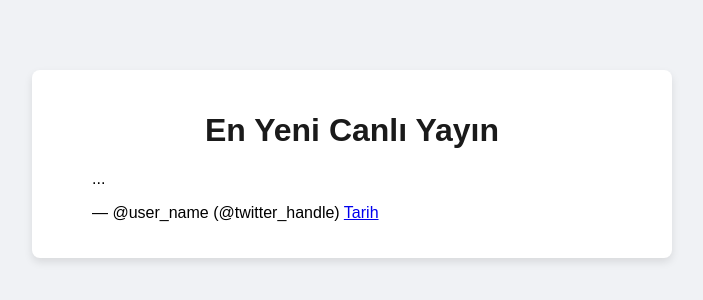
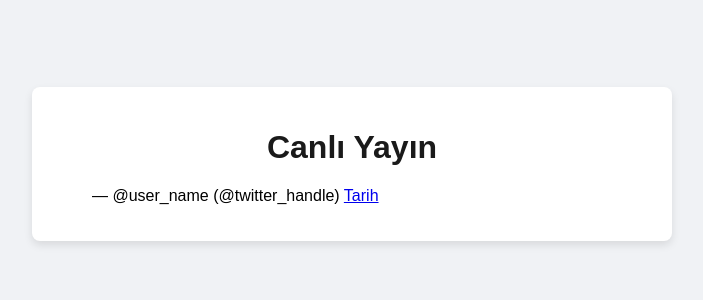
Before and after one commit to LarcivertSports/mac-ozet, a plain HTML site: page index.html in a window 1280 px wide. Shown: the part 236-536 px from the top of the page, without its empty margins (288-991 px from the left). Drawn offline with Linux system fonts and the light colour scheme.

Commit message:
Update index.html

```diff
--- a/index.html
+++ b/index.html
@@ -3,7 +3,7 @@
 <head>
     <meta charset="UTF-8">
     <meta name="viewport" content="width=device-width, initial-scale=1.0">
-    <title>Canlı Yayın Paylaşım Sitesi</title>
+    <title>Canlı Yayın</title>
     <style>
         body {
             font-family: Arial, sans-serif;
@@ -32,9 +32,13 @@
 <body>
 
 <div class="container">
-    <h1>En Yeni Canlı Yayın</h1>
+    <h1>Canlı Yayın</h1>
 
-    <blockquote class="twitter-tweet" data-media-id="1vOxwdQqWboKB"><p lang="en" dir="ltr">...</p>&mdash; @user_name (@twitter_handle) <a href="https://twitter.com/i/broadcasts/1vOxwdQqWboKB">Tarih</a></blockquote>
+    <blockquote class="twitter-tweet" data-media-id="1vOxwdQqWboKB">
+        <p lang="en" dir="ltr"></p>
+        &mdash; @user_name (@twitter_handle)
+        <a href="https://twitter.com/i/broadcasts/1vOxwdQqWboKB">Tarih</a>
+    </blockquote>
     <script async src="https://platform.twitter.com/widgets.js" charset="utf-8"></script>
 
 </div>
```
